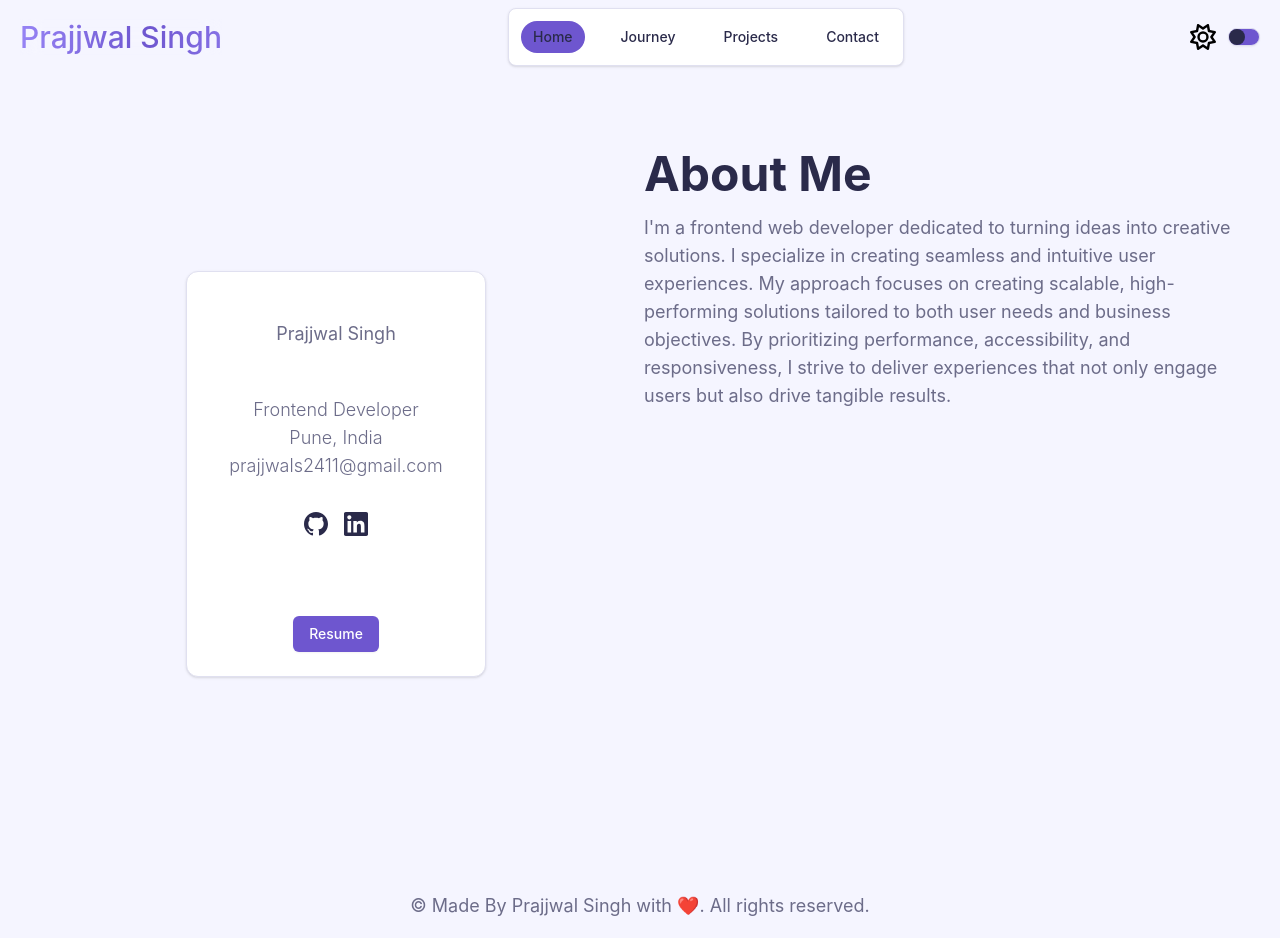
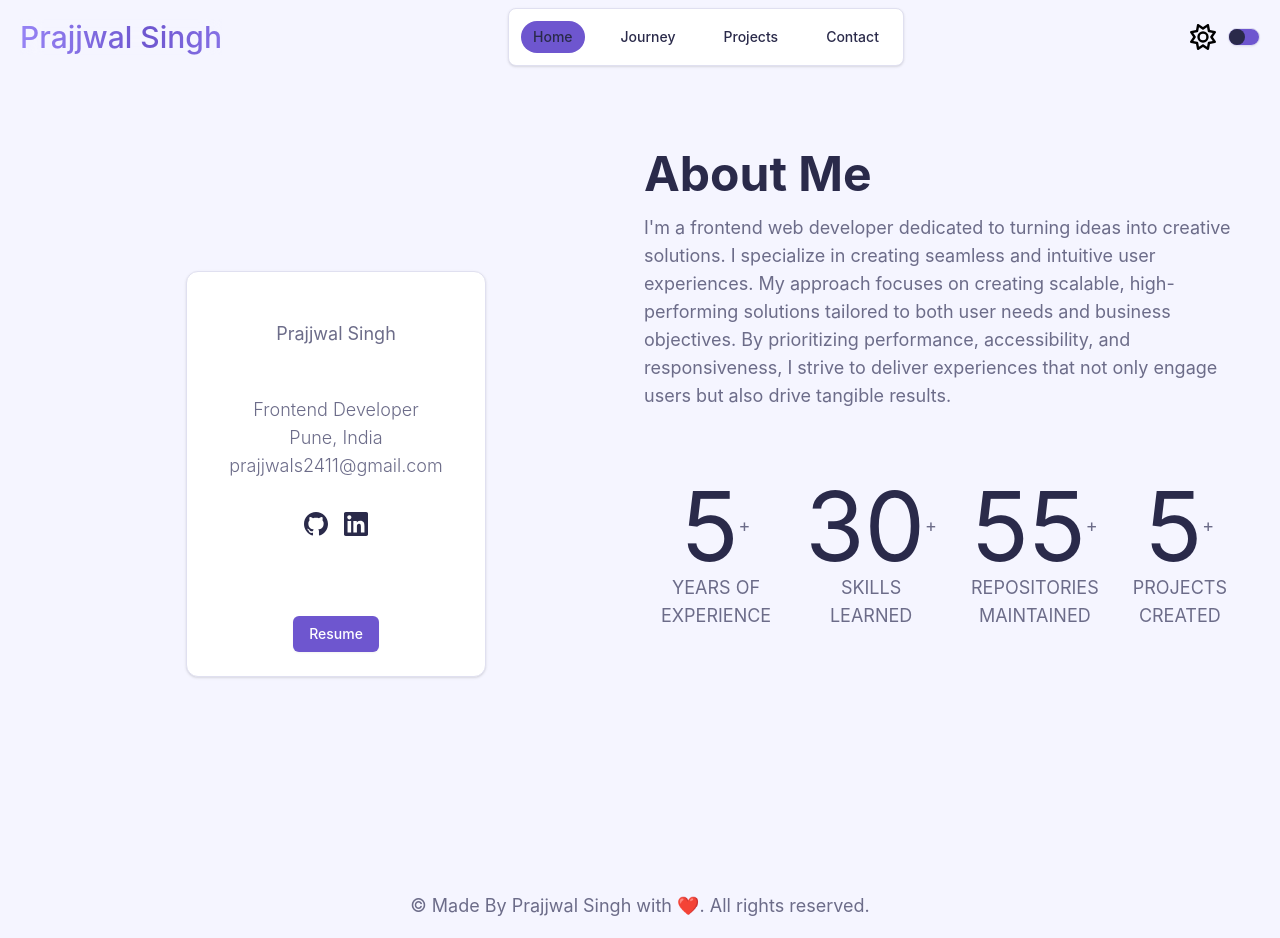
Before and after one commit to prajjwal2411/portfolio-v1, a Next.js app: page / in a window 1280 px wide. Built offline with nearby package versions, Linux system fonts and the light colour scheme.

Commit message:
Add count up

```diff
--- a/src/app/page.tsx
+++ b/src/app/page.tsx
@@ -1,5 +1,6 @@
-'use client'
+"use client";
 
+import CountUp from "./components/animations/CountUp/CountUp";
 import IntroCard from "./components/common/IntroCard/IntroCard";
 
 export default function Home() {
@@ -12,47 +13,47 @@ export default function Home() {
           </div>
           <div className="flex flex-col justify-center">
             <div className="">
-            <h1 className="text-3xl sm:text-4xl md:text-5xl my-4">About Me</h1>
+              <h1 className="text-3xl sm:text-4xl md:text-5xl my-4">
+                About Me
+              </h1>
               <p className="text-base sm:text-lg md:text-xl">
-              I&apos;m a frontend web developer dedicated to turning ideas into
-              creative solutions. I specialize in creating seamless and
+                I&apos;m a frontend web developer dedicated to turning ideas
+                into creative solutions. I specialize in creating seamless and
                 intuitive user experiences. My approach focuses on creating
                 scalable, high-performing solutions tailored to both user needs
                 and business objectives. By prioritizing performance,
-              accessibility, and responsiveness, I strive to deliver experiences
-              that not only engage users but also drive tangible results.
+                accessibility, and responsiveness, I strive to deliver
+                experiences that not only engage users but also drive tangible
+                results.
               </p>
             </div>
           </div>
-        {/* <div className="col-start-2"> */}
-          {/* <div className="flex flex-row m-auto justify-around items-center"> */}
+          <div className="col-start-2">
+            <div className="flex flex-row m-auto justify-around items-center">
               {/* Count up for years of experience */}
-            {/* <div className="flex flex-col items-center">
+              <div className="flex flex-col items-center">
                 <div className="flex flex-row items-center">
-                <span>
-                  <p className="text-7xl">+</p>
-                </span>
                   <CountUp
                     from={0}
-                  to={4}
+                    to={5}
                     separator=","
                     direction="up"
                     duration={0.1}
                     className="count-up-text text-8xl"
                   />
+                  <span>
+                    <p className="text-9xl">+</p>
+                  </span>
                 </div>
-              <span>
+                <span className="text-center">
                   <p className="text-2xl">YEARS OF</p>
                   <p className="text-2xl">EXPERIENCE</p>
                 </span>
-            </div> */}
+              </div>
 
-            {/* Count up for number of skills*/}
-            {/* <div className="flex flex-col items-center">
+              {/* Count up for number of skills */}
+              <div className="flex flex-col items-center">
                 <div className="flex flex-row items-center">
-                <span>
-                  <p className="text-7xl">+</p>
-                </span>
                   <CountUp
                     from={0}
                     to={30}
@@ -61,16 +62,61 @@ export default function Home() {
                     duration={0.1}
                     className="count-up-text text-8xl"
                   />
+                  <span>
+                    <p className="text-7xl">+</p>
+                  </span>
                 </div>
-              <span>
+                <span className="text-center">
                   <p className="text-2xl">SKILLS</p>
                   <p className="text-2xl">LEARNED</p>
                 </span>
-            </div> */}
-          {/* </div> */}
+              </div>
+
+              {/* Count up for repos maintained */}
+              <div className="flex flex-col items-center">
+                <div className="flex flex-row items-center">
+                  <CountUp
+                    from={0}
+                    to={55}
+                    separator=","
+                    direction="up"
+                    duration={0.1}
+                    className="count-up-text text-8xl"
+                  />
+                  <span>
+                    <p className="text-7xl">+</p>
+                  </span>
+                </div>
+                <span className="text-center">
+                  <p className="text-2xl">REPOSITORIES</p>
+                  <p className="text-2xl">MAINTAINED</p>
+                </span>
+              </div>
+
+              {/* Count up for Projects Created */}
+              <div className="flex flex-col items-center">
+                <div className="flex flex-row items-center">
+                  <CountUp
+                    from={0}
+                    to={5}
+                    separator=","
+                    direction="up"
+                    duration={0.1}
+                    className="count-up-text text-8xl"
+                  />
+                  <span>
+                    <p className="text-7xl">+</p>
+                  </span>
+                </div>
+                <span className="text-center">
+                  <p className="text-2xl">PROJECTS</p>
+                  <p className="text-2xl">CREATED</p>
+                </span>
+              </div>
+            </div>
             {/* Marquee for companies I've worked for */}
-          {/* <div></div> */}
-        {/* </div> */}
+            <div></div>
+          </div>
         </div>
       </div>
     </>
```
Lines whose indentation alone changed are shown as unchanged.
